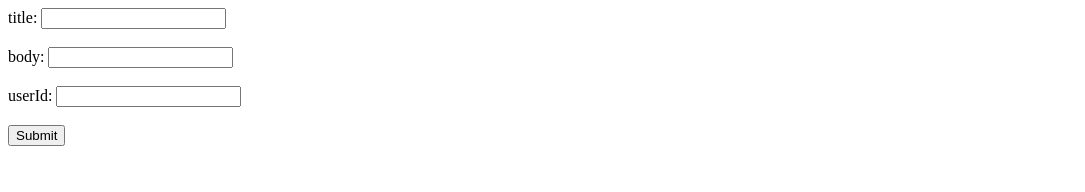
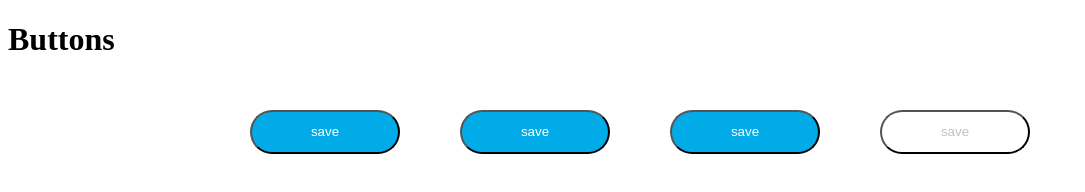
Before and after one commit to Rajupzenrays/CyberSpark, a plain HTML site: page index.html in a window 1280 px wide. Shown: the whole page, without its empty margins (0-1085 px from the left). Drawn offline with Linux system fonts and the light colour scheme.

Commit message:
Add files via upload
Button Css part

```diff
--- a/index.html
+++ b/index.html
@@ -1,33 +1,27 @@
 <!DOCTYPE html>
 <html lang="en">
+  <head>
+    <meta charset="UTF-8" />
+    <meta http-equiv="X-UA-Compatible" content="IE=edge" />
+    <meta name="viewport" content="width=device-width, initial-scale=1.0" />
+    <title>CSS Task</title>
+    <link rel="stylesheet" href="style.css" />
+  </head>
 
-<head>
-    <meta charset="UTF-8">
-    <meta http-equiv="X-UA-Compatible" content="IE=edge">
-    <meta name="viewport" content="width=device-width, initial-scale=1.0">
-    <title>HTML Task</title>
-</head>
+  <body>
+    <!-- TODO: Begin here -->
+    <!-- Remember to use HTML/CSS ONLY to solve this task-->
 
-<body>
-
-    <!-- TODO: Begin here -->
-    <form action="https://jsonplaceholder.typicode.com/posts" method="post">
-        <label for="title">title:</label>
-        <input type="text" id="title" name="title"><br><br>
-        <label for="body">body:</label>
-        <input type="text" id="body" name="body"><br><br>
-
-        <label for="userId">userId:</label>
-        <input type="text" id="userId" name="userId"><br><br>
+    <div class="container">
+        <h1>Buttons</h1>
+      <div class="mainDiv">
+        <button class="btn one">save</button>
+        <button class="btn two">save</button>
+        <button class="btn three">save</button>
+        <button class="btn four">save</button>
 
 
-        <input type="submit" value="Submit">
-      </form>
-
-
-    <!-- Remember to use HTML ONLY to solve this task-->
-
-
-</body>
-
+      </div>
+    </div>
+  </body>
 </html>
--- /dev/null
+++ b/style.css
@@ -0,0 +1,45 @@
+/*Begin here*/
+.mainDiv {
+  display: flex;
+  justify-content: center;
+}
+
+.btn {
+  padding: 5px 10px 5px 10px;
+  margin: 30px;
+  width: 150px;
+  height: 44px;
+  text-align: center;
+  font: normal normal medium 14px/22px ZF Prometo;
+  color: #ffffff;
+  opacity: 1;
+  background-color: #00abe7;
+  border-radius: 30px;
+}
+
+.one:hover {
+  color: red;
+  background-color: #00bbff;
+  box-shadow: 4px solid red;
+  outline: none;
+  cursor: pointer;
+}
+.two:focus {
+  background-color: #00bbff;
+  color: rgb(255, 188, 188);
+  font-size: large;
+  cursor: pointer;
+}
+
+.three:active {
+  background-color: #ffffff;
+  color: rgb(110, 0, 0);
+  font-size: large;
+  cursor: pointer;
+}
+.four {
+  cursor: not-allowed;
+  pointer-events: none;
+  color: #c0c0c0;
+  background-color: #ffffff;
+}
```
